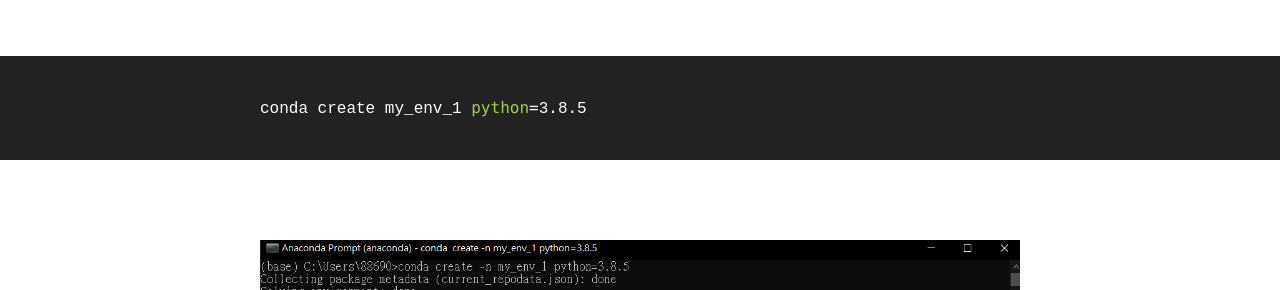
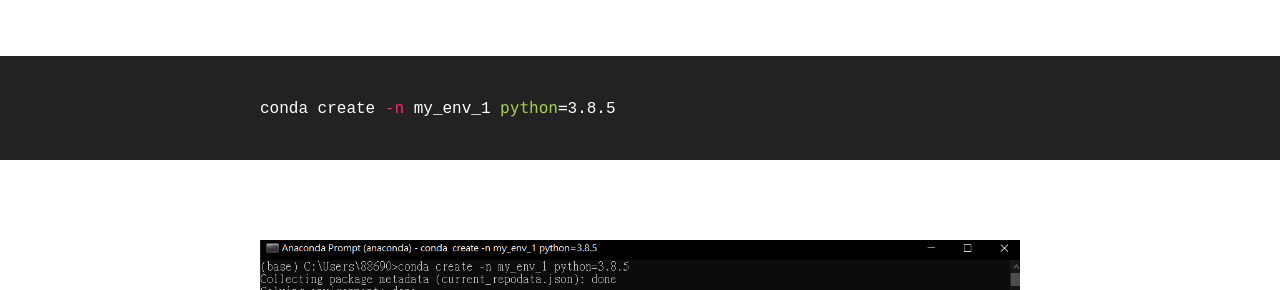
Before and after one commit to vuncrychen/blog, a Jekyll site: the page built from _posts/2020-12-10-anaconda-basic-tips.md, in a window 1280 px wide and 900 px high, scrolled down 8343 px. Shown: the part 162-452 px from the top of the window. Built offline with Jekyll 4.4.1, drawn with Linux system fonts in a browser that asks for light colours.

```diff
--- a/_posts/2020-12-10-anaconda-basic-tips.md
+++ b/_posts/2020-12-10-anaconda-basic-tips.md
@@ -97,7 +97,7 @@ conda env list
 接下來透過以下指令來建立一個叫做 `my_env_1` 的環境, 後面的可以加上想安裝的套件, 這裡我選擇安裝 python, 版本可以自行指定, 這邊安裝 3.8.5
 
 {% highlight bash %}
-conda create my_env_1 python=3.8.5
+conda create -n my_env_1 python=3.8.5
 {% endhighlight %}
 
 ![create_env](/assets/img/post/20201211/create_env.png)
```
